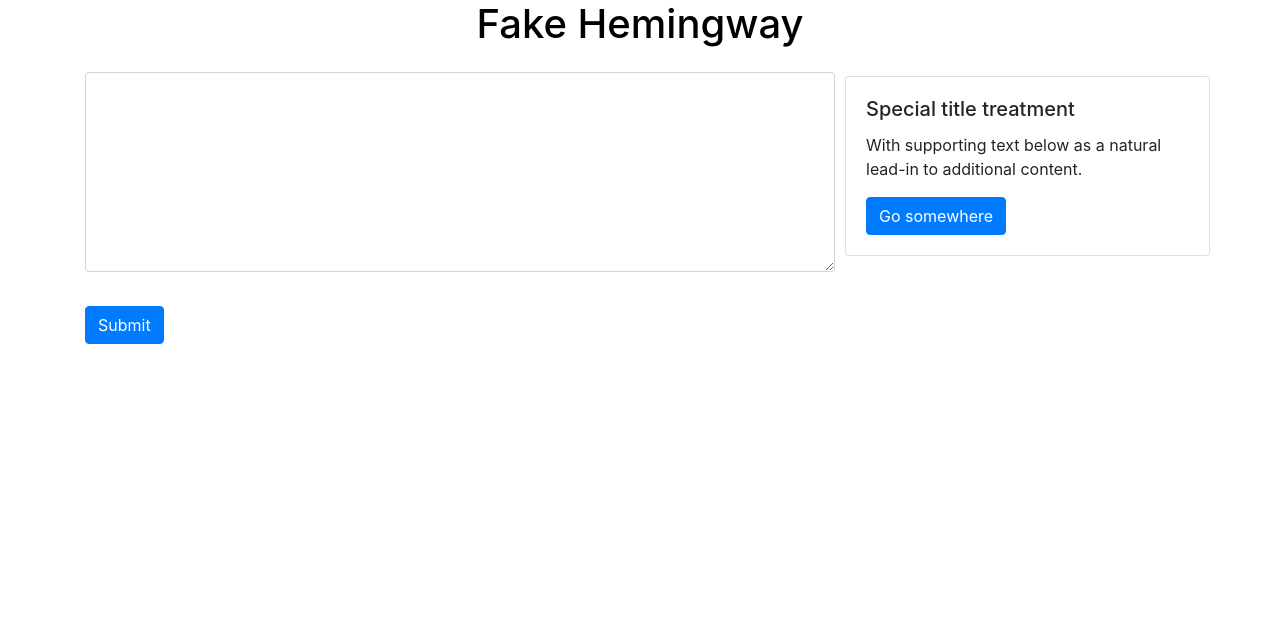
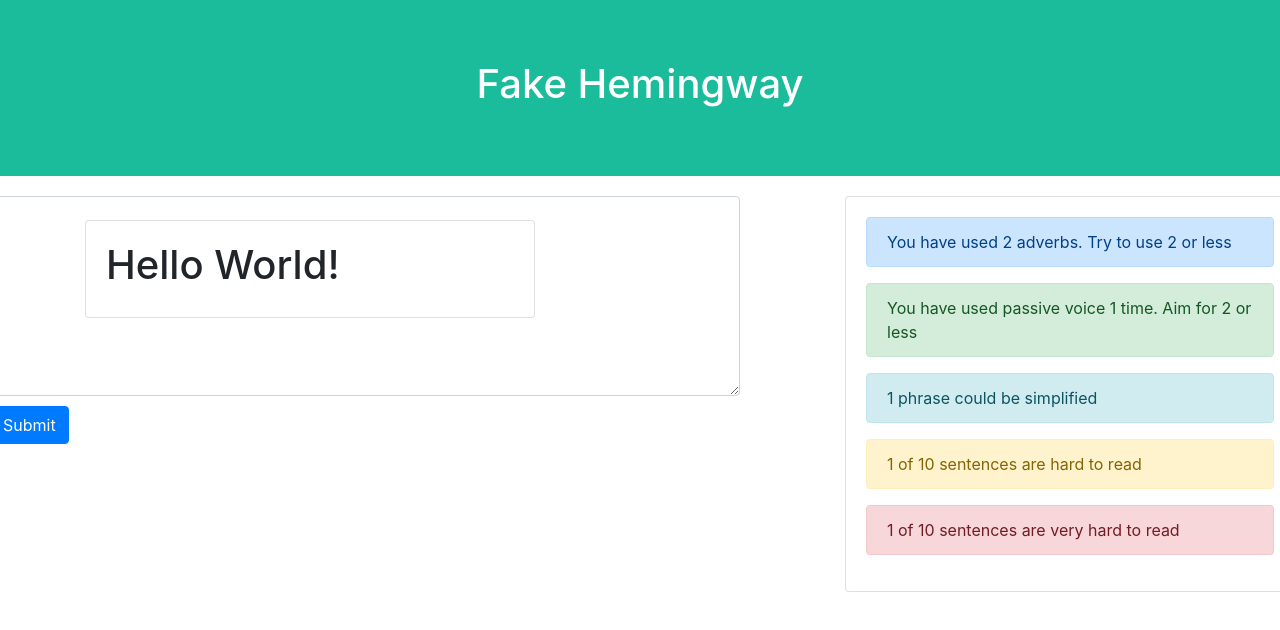
Before and after one commit to abhinavjonnada82/fakeHemingway, a React (Create React App) app: page / in a window 1280 px wide. Shown: the top 630 px of the page. Built offline with nearby package versions, Linux system fonts and the light colour scheme.

Commit message:
counter&output added

```diff
--- a/src/App.css
+++ b/src/App.css
@@ -3,12 +3,11 @@
 }
 
 .App-header {
-  display: flex;
-  flex-direction: column;
-  align-items: center;
-  justify-content: center;
+  padding: 60px;
+  text-align: center;
   font-size: 20px;
-  color: black;
+  background: #1abc9c;
+  color: white;
 }
 
 .App-body {
@@ -20,4 +19,16 @@
   width: 750px;
   font-size: 15px;
   position: absolute;
+  top: 20px;
 }
+
+.counter-area {
+  width: 450px;
+  position: absolute;
+  top: 20px;
+}
+
+.align-field {
+  position:absolute;
+  left:-80px;
+}
--- a/src/App.js
+++ b/src/App.js
@@ -1,6 +1,7 @@
 import React, { Component } from "react";
 import TextAreaField from "./components/textField";
 import CounterAreaField from "./components/counterField";
+import OutputAreaField from "./components/outputField";
 import "bootstrap/dist/css/bootstrap.min.css";
 import './App.css';
 
@@ -8,24 +9,30 @@
   render() {
     return (
         <div>
-          <header className="App-header">
+          <div className="App-header">
               <h1>
                 Fake Hemingway
               </h1>
-          </header>
+          </div>
             <div className="container">
                 <div className="row">
-                    <div className="col-lg-8">
+                    <div className="col-xl-8 ">
                         <TextAreaField />
                     </div>
-                    <div className="col-lg-4">
+                    <div className="col-xl-4">
                         <CounterAreaField />
+                    </div>
+                    <br />
+                    <div className="container">
+                    <div className="row">
+                        <div className="col-lg-8 ">
+                            <OutputAreaField />
+                        </div>
+                    </div>
                     </div>
                 </div>
             </div>
-            {/*<div className="App-body">*/}
-            {/*    <TextAreaField />*/}
-            {/*</div>*/}
+
         </div>
 
 
--- a/src/components/counterField.js
+++ b/src/components/counterField.js
@@ -1,20 +1,32 @@
 import React, { Component } from "react";
 
-const style = {
-    position: 'absolute',
-    top: '20px'
-};
 
 class CounterAreaField extends Component  {
     render() {
         return (
-            <div className="card" style={style}>
+
+            <div className="card counter-area">
                 <div className="card-body">
-                    <h5 className="card-title">Special title treatment</h5>
-                    <p className="card-text">With supporting text below as a natural lead-in to additional content.</p>
-                    <a href="#" className="btn btn-primary">Go somewhere</a>
+                    <div className="alert alert-primary" role="alert">
+                        You have used 2 adverbs. Try to use 2 or less
+                    </div>
+                    <div className="alert alert-success" role="alert">
+                        You have used passive voice 1 time. Aim for 2 or less
+                    </div>
+                    <div className="alert alert-info" role="alert">
+                        1 phrase could be simplified
+                    </div>
+                    <div className="alert alert-warning" role="alert">
+                        1 of 10 sentences are hard to read
+                    </div>
+                    <div className="alert alert-danger" role="alert">
+                        1 of 10 sentences are very hard to read
+                    </div>
                 </div>
             </div>
+
+
+
         );
     }
 }
--- /dev/null
+++ b/src/components/outputField.js
@@ -0,0 +1,15 @@
+import React, { Component } from "react";
+
+class outputAreaField extends Component  {
+    render() {
+        return (
+            <div className="card counter-area">
+                <div className="card-body">
+                    <h1>Hello World!</h1>
+                </div>
+            </div>
+        );
+    }
+}
+
+export default outputAreaField;
--- a/src/components/textField.js
+++ b/src/components/textField.js
@@ -2,7 +2,7 @@
 
 const style = {
     position: 'absolute',
-    top: '250px'
+    top: '230px'
 };
 
 class TextAreaField extends Component  {
@@ -24,7 +24,7 @@
     }
     render() {
         return (
-            <div>
+            <div className="align-field">
                 <form onSubmit={this.submitHandler}>
                     <div className="form-group">
                         <textarea
```
